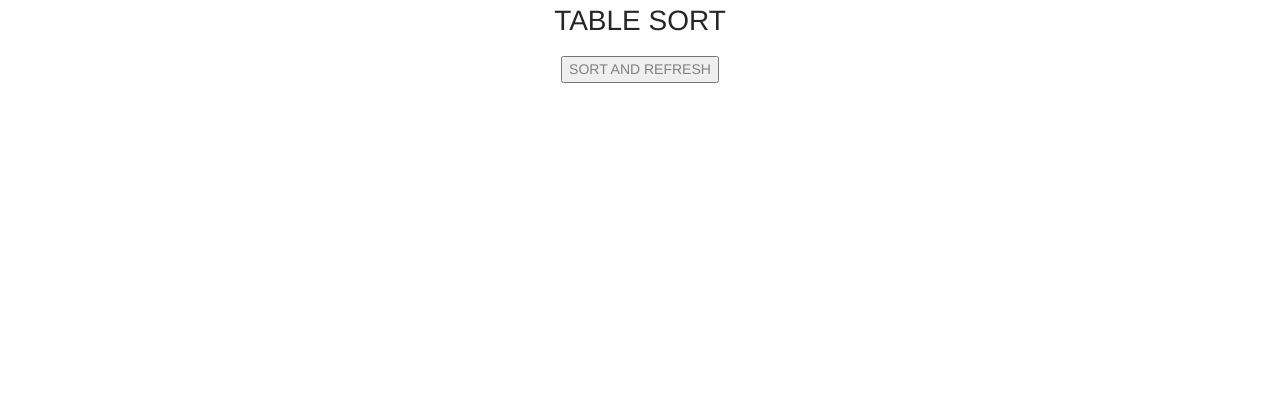
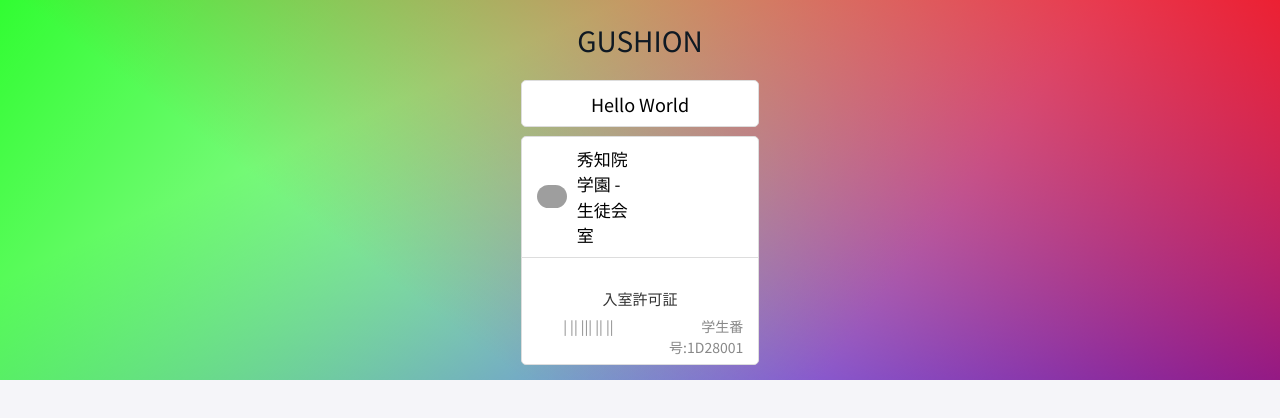
Before and after one commit to 54yd/Kimaris, a React (Create React App) app: page / in a window 1280 px wide. Shown: the top 418 px of the page. Built offline with nearby package versions, Linux system fonts and the light colour scheme; no server answers; grey boxes are pictures that could not be loaded.

Commit message:
Add AR viewer feature

```diff
--- a/src/App.js
+++ b/src/App.js
@@ -1,102 +1,186 @@
 import React from 'react'
 import { useState, useEffect } from 'react'
 import { css } from 'emotion'
+
+import "./Root.css"
+
 import * as R from 'ramda'
+import * as ModelViewer from "@google/model-viewer"
+import {
+	Flex,
+	Button,
+	PlaceHolder,
+	Card,
+	WingBlank,
+	WhiteSpace,
+	Modal,
+	Icon
+  } from "antd-mobile"
+
+
 const App = () => {
 	// Constructor
+
+	const Foundation = css`
+		width:100%;
+		height:100%;
+
+		/*background: linear-gradient(#ff4655, #7bcecc); */
+
+		background:linear-gradient(217deg, rgba(255,0,0,.8), rgba(255,0,0,0) 70.71%),
+            linear-gradient(127deg, rgba(0,255,0,.8), rgba(0,255,0,0) 70.71%),
+			linear-gradient(336deg, rgba(0,0,255,.8), rgba(0,0,255,0) 70.71%);
+		z-index: 0;
+
+	`
 	const Header = css`
 	`
-	const RootDesign = css`
+
+	const MainDesign = css`
 		display: flex;
 		justify-content:center;
 
 		text-align: center;
 		color: gray;
-		font-family: Helvetica;
+		font-family: "Noto Sans JP","Helvetica";
 	`
 	const Container = css`
+		align-items:center;
+		z-index: 2;
+	`
 
-		align-items:center;
+	const BackgroundBoard = css`
+		position: absolute;
+		width:100%;
+		height:100%;
+
+		display: flex;
+		justify-content: center;
+		z-index: 1;
 	`
 
 	const [items, setItems] = useState([])
 	const [sortedItems, setSortedItems] = useState([])
 	const [isSortAscend, setIsSortAscend] = useState(true)
 
-	// Data Settings
-	// ------------------------------
-	const dummyItems = {
-		productsInCart: [
-			{name:'chair', price: 19},
-			{name:'desk', price: 299},
-			{name:'shelf', price: 59},
-			{name:'pencil', price: 1},
-			{name:'eraser', price: 1},
-			{name:'stickynotes', price: 1},
-		],
-		userid: 98765,
-	}
 
-	// API Settings
-	// ------------------------------
-	const dummyItemsJSON = [
-		JSON.stringify(dummyItems, null, 2, { type: 'application/json' }),
-	]
-
-	const dummyAPIEndpoint = URL.createObjectURL(new Blob(dummyItemsJSON))
-
-	const fetchItemsFromAPI = async () => {
-		//get Promise above
-		const fetchedItems = await fetch(dummyAPIEndpoint)
-		//get sresponse data
-		const response = fetchedItems.json()
-
-		//console.log(response)
-		return response
-		//Response(Blob) is also good for concise in specific situation
-	}
 
 	// Sorting Button Implementation
 	// ------------------------------
 
-	const onclicked = async () => {
-		const currentItems = await fetchItemsFromAPI()
-		setItems(currentItems)
-
-		//enum target property difinition
-		const PROPERTY='productsInCart'
-
-		let priceSorter = null
-		if (isSortAscend) {
-			priceSorter = R.sortWith([R.ascend(R.prop('price')),R.ascend(R.prop('name'))])
-			setIsSortAscend(!isSortAscend)
-		} else {
-			priceSorter = R.sortWith([R.descend(R.prop('price')),R.ascend(R.prop('name'))])
-			setIsSortAscend(!isSortAscend)
-		}
-
-		const currentSortedItems = priceSorter?.( currentItems[PROPERTY] )
-		setSortedItems(currentSortedItems)
-		console.table(currentSortedItems)
-	}
-
-	useEffect(() => {
-		//console.table(items)
-		//console.table(sortedItems)
-	})
+	const onclicked = async () => { console.log("clicked") }
+	useEffect(() => { /*console.table(items)*/ })
 
 	// List Component (should be split from this file in the future)
 	// ------------------------------
-	const ItemList = sortedItems?.map((obj,index)=>(<li>{obj?.name} : ${obj?.price}</li>))
+	const modelPath = 'https://raw.githubusercontent.com/KhronosGroup/glTF-Sample-Models/master/2.0/Duck/glTF/Duck.gltf';
+
+	// Modal
+	// ------------------------------
+
+ 	const closest =(el, selector) => {
+		const matchesSelector = el.matches || el.webkitMatchesSelector || el.mozMatchesSelector || el.msMatchesSelector;
+		while (el) {
+			if (matchesSelector.call(el, selector)) {
+			return el;
+			}
+			el = el.parentElement;
+		}
+		return null;
+	}
+
+	const [ stateModalAudioAgreement,setStateModalAudioAgreement ] = useState(
+		{
+			modal1: false,
+			modal2: false,
+		}
+	)
+
+	const showModal = key => (e) => {
+		e.preventDefault(); // 修复 Android 上点击穿透
+		setStateModalAudioAgreement({ [key]: true });
+	}
+
+	const onClose = key => () => {
+		setStateModalAudioAgreement({ [key]: false });
+	}
+
+	const onWrapTouchStart = (e) => {
+		// fix touch to scroll background page on iOS
+		if (!/iPhone|iPod|iPad/i.test(navigator.userAgent)) { return; }
+
+		// fix modal problem in each platform *CAUTION : need to target selector at 2nd argument
+		const pNode = closest(e.target, '.am-modal-content');
+
+		if (!pNode) { e.preventDefault(); }
+	}
 
 	// Component
 	// ------------------------------
 	return (
-		<div className={RootDesign}>
-			<div className={Container}>
-				<h1>TABLE SORT</h1>
-				<button onClick={onclicked}>SORT AND REFRESH</button>
-				<ul>{ItemList}</ul>
+
+		<div className={Foundation}>
+			<div className={BackgroundBoard}>
+				<model-viewer src={modelPath} alt="3Dmodel" auto-rotate camera-controls></model-viewer>
+			</div>
+			<div className={MainDesign}>
+
+
+				<div className={Container} >
+					<h1 style={{ color:"#0f1923" }}>GUSHION</h1>
+					<Button onClick={onclicked}>Hello World</Button>
+					<WhiteSpace />
+
+					<Card>
+				<Card.Header
+				title="秀知院学園 - 生徒会室"
+				thumb="https://lostinanime.com/wp-content/uploads/2019/01/Kaguya-sama-Kokurasetai-01-33.jpg"
+				thumbStyle={{
+					width: "30px",
+					borderRadius: "40px",
+					marginRight: "10px"
+				}}
+				extra={<span style={{ fontSize: "12px" }} />}
+				/>
+				<Card.Body>
+				<WhiteSpace size="lg" />
+				<div>入室許可証</div>
+				</Card.Body>
+				<Card.Footer
+				content="| || ||| || ||"
+				extra={<div>学生番号:1D28001</div>}
+				/>
+			</Card>
+			<WhiteSpace size="lg" />
+
+				</div>
+
+
+
+
+	{/*
+				<WingBlank>
+
+				<Button onClick={onclicked}>
+					<Icon type="up" />basic<Icon type="up" />
+				</Button>
+				<WhiteSpace />
+					<Modal
+					visible={stateModalAudioAgreement.modal1}
+					transparent
+					maskClosable={false}
+					onClose={onClose('modal1')}
+					title="Title"
+					footer={[{ text: 'Ok', onPress: () => { console.log('ok'); onClose('modal1')(); } }]}
+					wrapProps={{ onTouchStart: onWrapTouchStart }}
+					afterClose={() => { alert('afterClose'); }}
+					>
+						<div style={{ height: 100, overflow: 'scroll' }}>
+							scoll content...<br />
+						</div>
+					</Modal>
+				</WingBlank>
+	*/}
 			</div>
 		</div>
 	)
--- /dev/null
+++ b/src/Root.css
@@ -0,0 +1,5 @@
+/*Antd imported here*/
+@import "antd-mobile/dist/antd-mobile.min.css";
+
+/*Google Font imported here*/
+@import "https://fonts.googleapis.com/css2?family=Noto+Sans+JP&display=swap"
```
Also changed, not shown: 1 other file (tests, documents, lock files or other folders).
